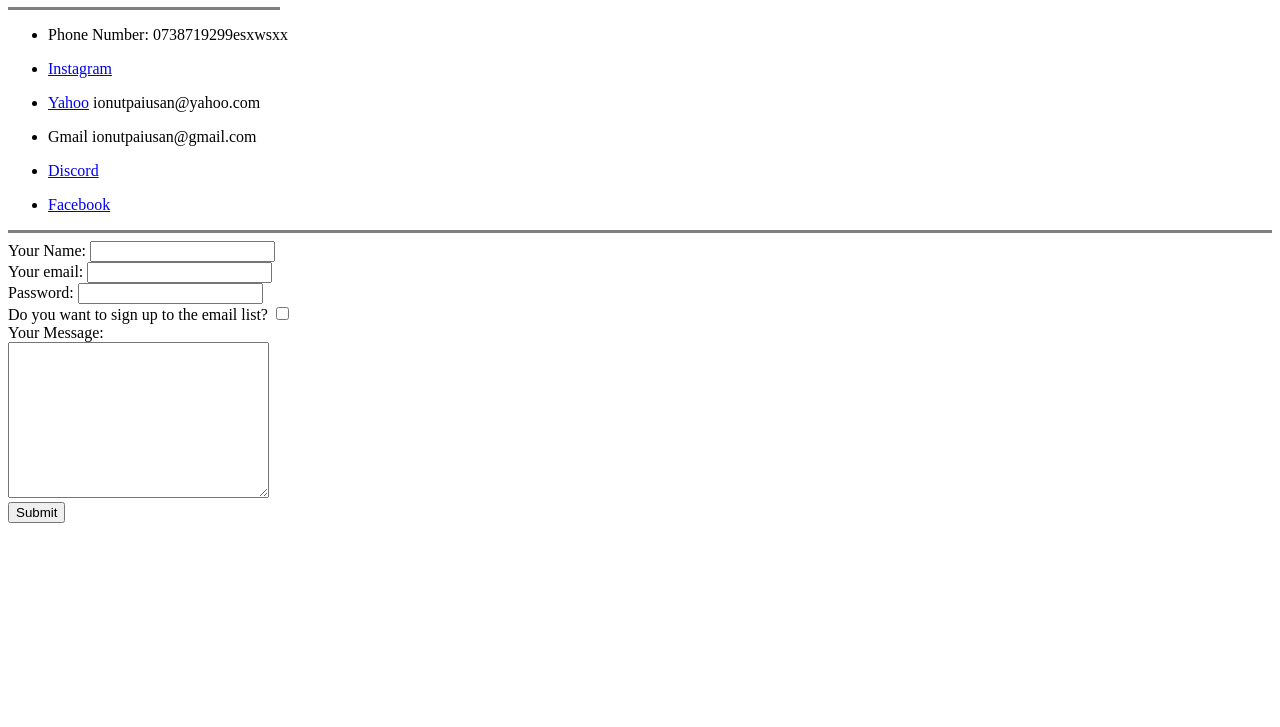
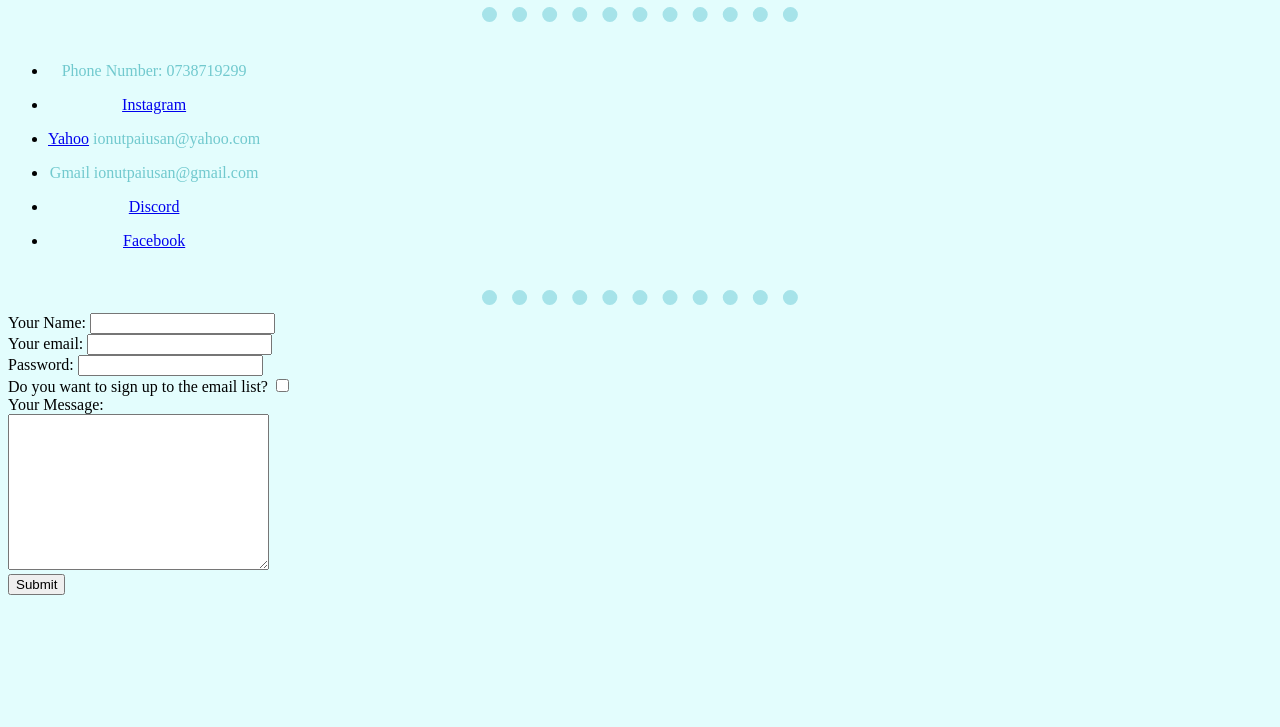
Before and after one commit to MrUndaed/FirstProject, a plain HTML site: page contact.html in a window 1280 px wide. Shown: the part 73-800 px from the top of the page. Drawn offline with Linux system fonts and the light colour scheme.

Commit message:
Update contact.html

```diff
--- a/contact.html
+++ b/contact.html
@@ -3,19 +3,20 @@
   <head>
     <meta charset="utf-8">
     <title>"Contact Me"</title>
+      <link rel="stylesheet" href="css/styles.css">
   </head>
   <body>
     <h1>My Contact Details</h1>
-    <hr align="left" width="270" size="3" noshade>
+    <hr>
     <ul>
-    <li><p>Phone Number: 0738719299esxwsxx</p></li>
+    <li><p>Phone Number: 0738719299</p></li>
     <li><p><a href="https://www.instagram.com/x.ionut96/">Instagram</a></p></li>
     <li><p><a href="https://mail.yahoo.com/d/folders/1">Yahoo</a> ionutpaiusan@yahoo.com</p></li>
     <li><p>Gmail ionutpaiusan@gmail.com</p></li>
     <li><p><a href="https://discord.com/channels/@me">Discord</a></p></li>
     <li><p><a href="https://www.facebook.com/ionut.paiusan.9">Facebook</a></p></li>
     </ul>
-<hr size="3" noshade>
+<hr>
     <form autocomplete="on" action="mailto:ionutpaiusan@yahoo.com" method="post" enctype="text/plain">
       <label for="name">Your Name:</label>
       <input type="text" name="Name:" value="" required><br>
```
